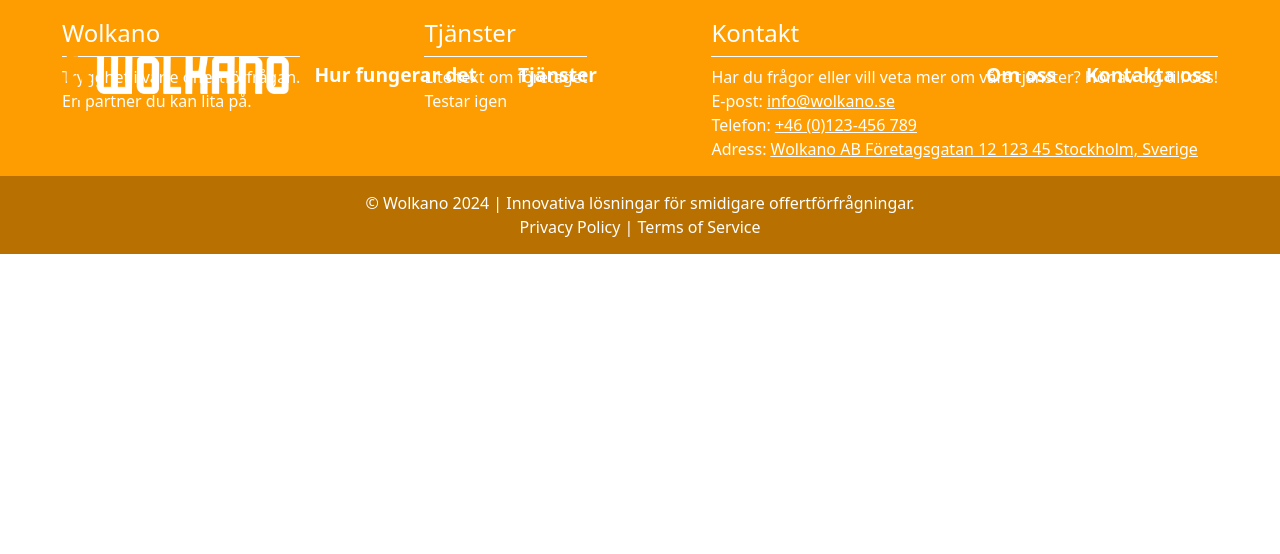
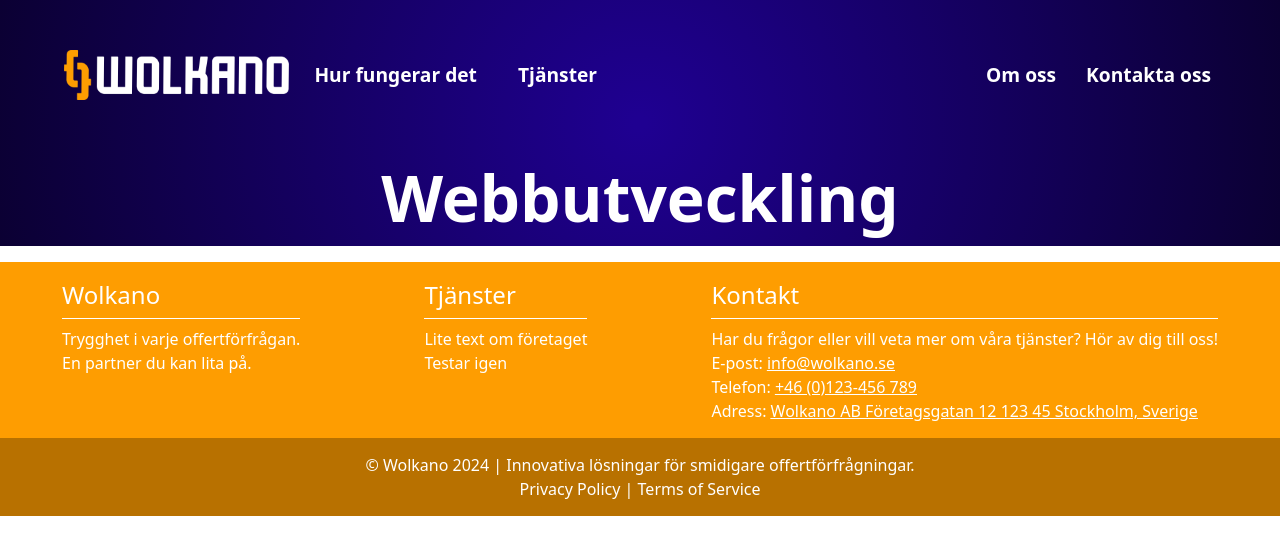
Before and after one commit to Wolkano/wolkano, a Vue app: page /#/WebbUtv in a window 1280 px wide. Shown: the top 554 px of the page. Built offline with nearby package versions, Linux system fonts and the light colour scheme; some icons are missing.

Commit message:
enkelcom

```diff
--- a/src/router/index.js
+++ b/src/router/index.js
@@ -3,6 +3,7 @@ import HomeView from "../views/HomeView.vue";
 import FormView from "../views/FormView.vue";
 import AboutView from "../views/AboutView.vue";
 import OfferMeView from "../views/OfferMeView.vue";
+import WebbUtvView from "../views/WebbUtvView.vue";
 
 const routes = [
   {
@@ -24,6 +25,11 @@ const routes = [
     path: "/OfferMe",
     name: "OfferMe",
     component: OfferMeView,
+  },
+  {
+    path: "/WebbUtv",
+    name: "WebbUtv",
+    component: WebbUtvView,
   }
 ];
 
--- a/src/views/OfferMeView.vue
+++ b/src/views/OfferMeView.vue
@@ -73,6 +73,7 @@ import CompanyBanner from "@/components/CompanyBanner.vue";
     display: flex;
     justify-content: center;
     h1 {
+      font-weight: 700;
       width: fit-content;
       border-bottom: 2px solid #fe9d01;
       span {
--- /dev/null
+++ b/src/views/WebbUtvView.vue
@@ -0,0 +1,21 @@
+<template>
+    <div class="webbUtv">
+        <div class="titel"><h1>Webbutveckling</h1></div>
+
+
+    </div>
+
+</template>
+
+<script>
+//import CompanyBanner from "@/components/CompanyBanner.vue";
+
+</script>
+
+<style lang="scss" scoped>
+@import "../assets/scss/variables.scss";
+
+.webbUtv{
+    background: #{$gradient-background};
+}
+</style>
```
